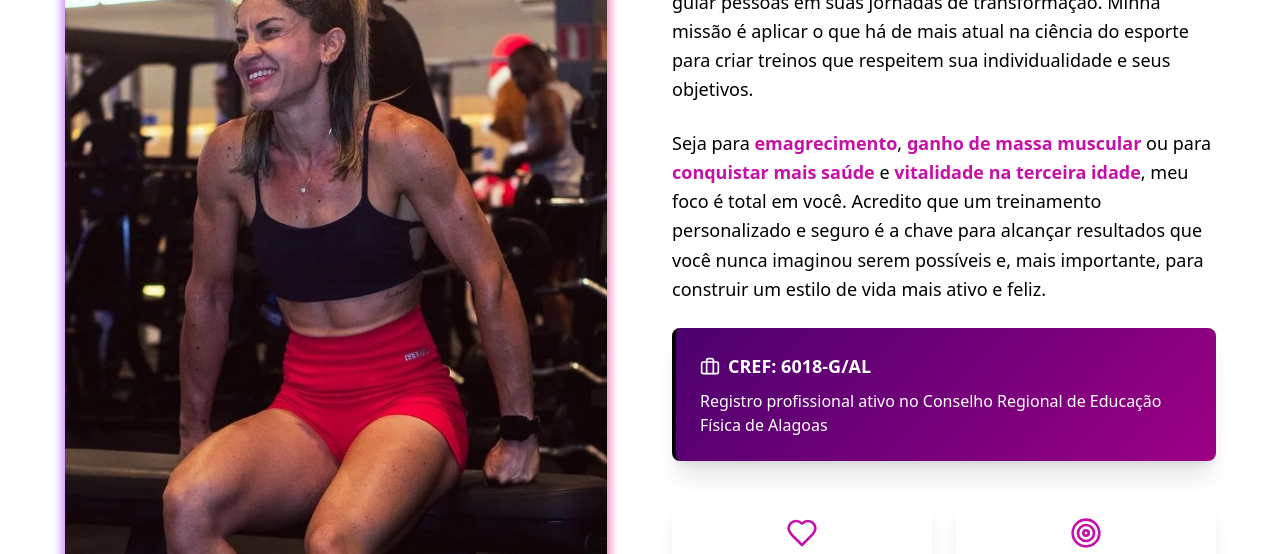
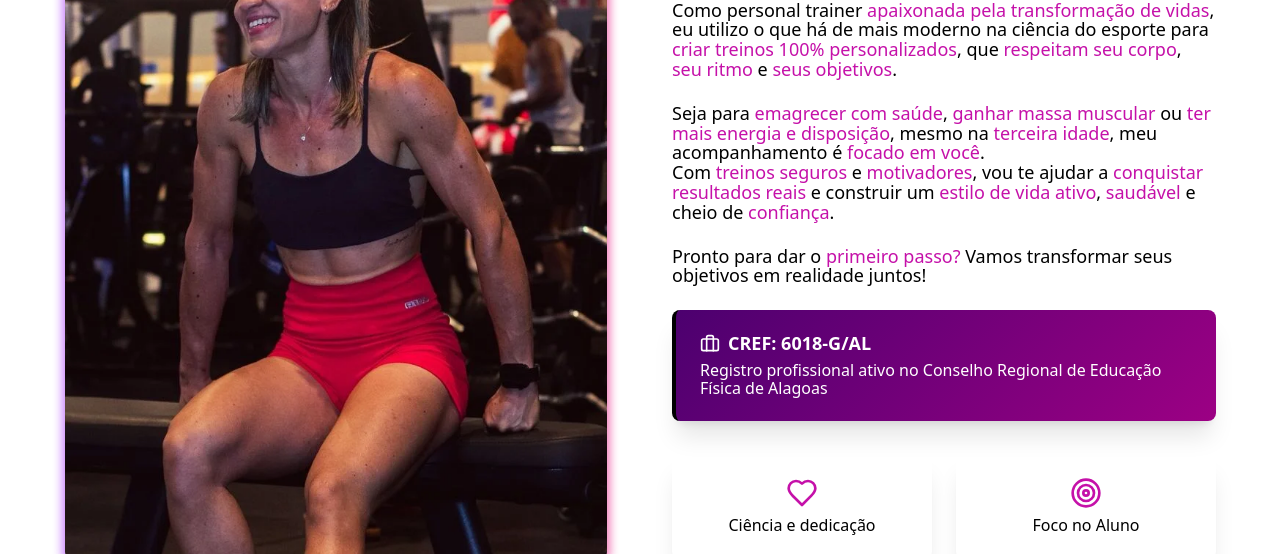
Before and after one commit to henr1queal/landing-page-edf, a website: page index.html in a window 1280 px wide. Shown: the part 1540-2094 px from the top of the page. Drawn offline with Linux system fonts and the light colour scheme.

Commit message:
feat: textos matadores.

```diff
--- a/index.html
+++ b/index.html
@@ -107,14 +107,17 @@
             <h1 class="text-4xl xl:text-6xl xxl:text-7xl font-black tracking-tight text-shadow-lg text-white">
               Kelly Christiane
             </h1>
-            <h2 class="text-shadow-lg text-2xl md:text-4xl xxl:text-6xl font-semibold mt-2 text-gray-200">
+            <h2 class="text-shadow-lg text-2xl md:text-4xl xxl:text-6xl font-semibold mt-0 text-gray-200">
               Personal Trainer em <strong style="color: #ee21cd;">Maceió</strong>
             </h2>
           </div>
 
-          <p class="max-w-xl mx-auto lg:mx-0 mt-6 text-shadow-lg text-lg text-white lg:text-2xl"
-            style="animation-delay: 400ms;">
-            Transformando seus objetivos em resultados reais com um acompanhamento que entende você.
+          <p class="max-w-xl mx-auto lg:mx-0 mt-6 text-shadow-lg lg:text-shadow-sm text-lg text-white lg:text-2xl">
+            Cansado(a) de treinar sem ver resultados ou de se sentir perdido na academia?
+          </p>
+          <p class="max-w-xl mx-auto lg:mx-0 mt-4 text-shadow-lg lg:text-shadow-sm text-lg text-white lg:text-2xl">
+            Com um acompanhamento personalizado, eu te ajudo a transformar seus objetivos em conquistas reais,
+            respeitando seu ritmo e suas necessidades.
           </p>
 
           <div class="mt-10" style="animation-delay: 600ms;">
@@ -290,17 +293,21 @@
                 Sobre <span class="text-custom-purple">mim</span></h2>
               <div
                 class="text-center md:text-left space-y-4 md:space-y-6 text-base md:text-lg text-muted-foreground leading-relaxed animate-on-scroll">
-                <p>Olá, sou <strong>Kelly Christiane</strong>, uma personal trainer apaixonada por guiar pessoas em suas
-                  jornadas de transformação. Minha missão é aplicar o que há de mais atual na ciência do esporte para
-                  criar treinos que respeitem sua individualidade e seus objetivos.</p>
+                <p>Olá, sou <strong class="text-custom-purple font-medium">Kelly</strong>, sua <strong class="text-custom-purple font-medium">personal trainer</strong> em <strong class="text-custom-purple font-medium">Maceió</strong>!</p>
+                <p>Está cansado de tentar alcançar seus objetivos de forma solitária, sem ver resultados? </p>
 
-                <p>Seja para <strong class="text-custom-purple animate-on-scroll">emagrecimento</strong>, <strong
-                    class="text-custom-purple">ganho de massa muscular</strong> ou para <strong
-                    class="text-custom-purple">conquistar mais saúde</strong> e <strong
-                    class="text-custom-purple">vitalidade
-                    na terceira idade</strong>, meu foco é total em você. Acredito que um treinamento personalizado e
-                  seguro é a chave para alcançar resultados que você nunca imaginou serem possíveis e, mais importante,
-                  para construir um estilo de vida mais ativo e feliz.</p>
+                <p>Como personal trainer <strong class="text-custom-purple font-medium">apaixonada pela transformação de vidas</strong>, eu utilizo o que há de mais moderno na
+                  ciência do esporte para <strong class="text-custom-purple font-medium">criar treinos 100% personalizados</strong>, que <strong class="text-custom-purple font-medium">respeitam seu corpo</strong>, <strong class="text-custom-purple font-medium">seu ritmo</strong> e <strong class="text-custom-purple font-medium">seus
+                  objetivos</strong>.</p>
+
+                <p>Seja para <strong class="text-custom-purple font-medium  ">emagrecer com saúde</strong>, <strong class="text-custom-purple font-medium ">ganhar massa muscular</strong> ou <strong class="text-custom-purple font-medium  ">ter mais energia e disposição</strong>, mesmo na
+                  <strong class="text-custom-purple font-medium ">terceira idade</strong>, meu acompanhamento é <strong class="text-custom-purple font-medium  ">focado em você</strong>.
+                  <br>Com <strong class="text-custom-purple font-medium ">treinos seguros</strong> e <strong class="text-custom-purple font-medium ">motivadores</strong>, vou te ajudar a <strong class="text-custom-purple font-medium  ">conquistar resultados reais</strong> e construir um
+                  <strong class="text-custom-purple font-medium ">estilo de vida ativo</strong>, <strong class="text-custom-purple font-medium ">saudável</strong> e cheio de <strong class="text-custom-purple font-medium ">confiança</strong>.
+                </p>
+
+                <p>Pronto para dar o <strong class="text-custom-purple font-medium">primeiro passo?</strong> Vamos transformar seus objetivos em realidade
+                    juntos!</p>
                 <div
                   class="text-white p-6 rounded-lg border-l-4 border-black shadow-xl bg-gradient-hero animate-on-scroll">
                   <p class="font-semibold flex items-center justify-center md:justify-start">
```
Also changed, not shown: new-style.css, style.css.
